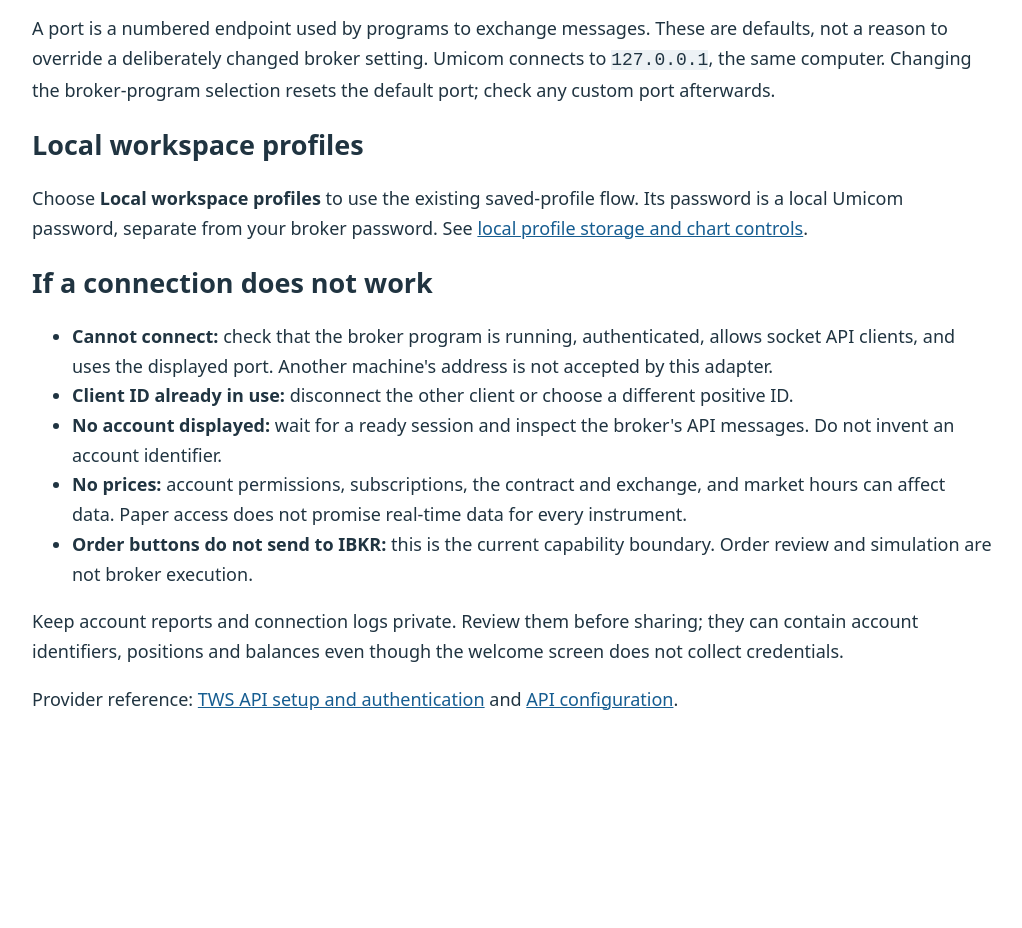
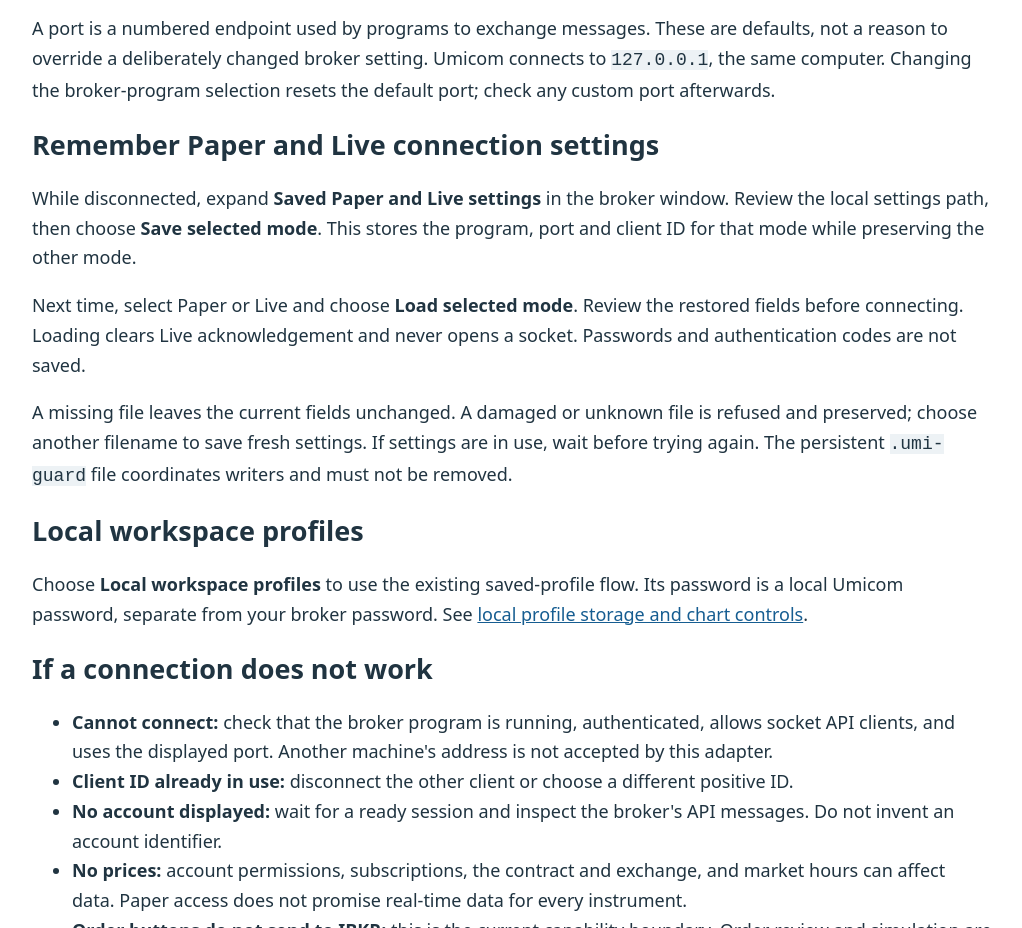
Before and after one commit to umicom-foundation/umicom-trader-module, a plain HTML site: page docs/choosing-a-trader-session.html in a window 1280 px wide. Shown: the part 1940-2868 px from the top of the page, without its empty margins (128-1150 px from the left). Before the commit the page ends 2702 px from the top, so only its background shows below. Drawn offline with Linux system fonts and the light colour scheme.

Commit message:
chore(trader): update application source, tests and public documentation

```diff
--- a/docs/choosing-a-trader-session.html
+++ b/docs/choosing-a-trader-session.html
@@ -57,6 +57,10 @@
 <p>A port is a numbered endpoint used by programs to exchange messages. These are defaults, not a reason to override
 a deliberately changed broker setting. Umicom connects to <code>127.0.0.1</code>, the same computer.
 Changing the broker-program selection resets the default port; check any custom port afterwards.</p>
+<h2>Remember Paper and Live connection settings</h2>
+<p>While disconnected, expand <strong>Saved Paper and Live settings</strong> in the broker window. Review the local settings path, then choose <strong>Save selected mode</strong>. This stores the program, port and client ID for that mode while preserving the other mode.</p>
+<p>Next time, select Paper or Live and choose <strong>Load selected mode</strong>. Review the restored fields before connecting. Loading clears Live acknowledgement and never opens a socket. Passwords and authentication codes are not saved.</p>
+<p>A missing file leaves the current fields unchanged. A damaged or unknown file is refused and preserved; choose another filename to save fresh settings. If settings are in use, wait before trying again. The persistent <code>.umi-guard</code> file coordinates writers and must not be removed.</p>
 <h2>Local workspace profiles</h2>
 <p>Choose <strong>Local workspace profiles</strong> to use the existing saved-profile flow.
 Its password is a local Umicom password, separate from your broker password.
```
